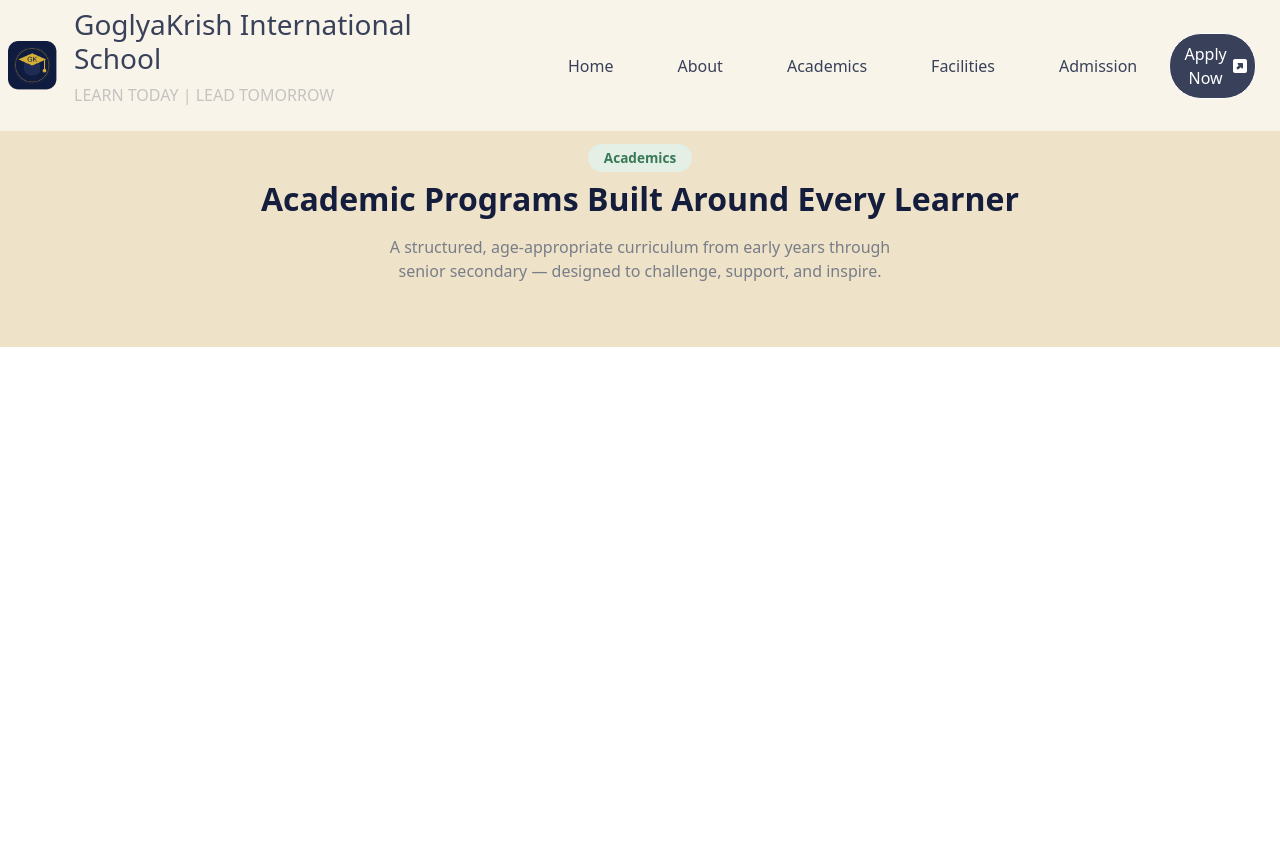
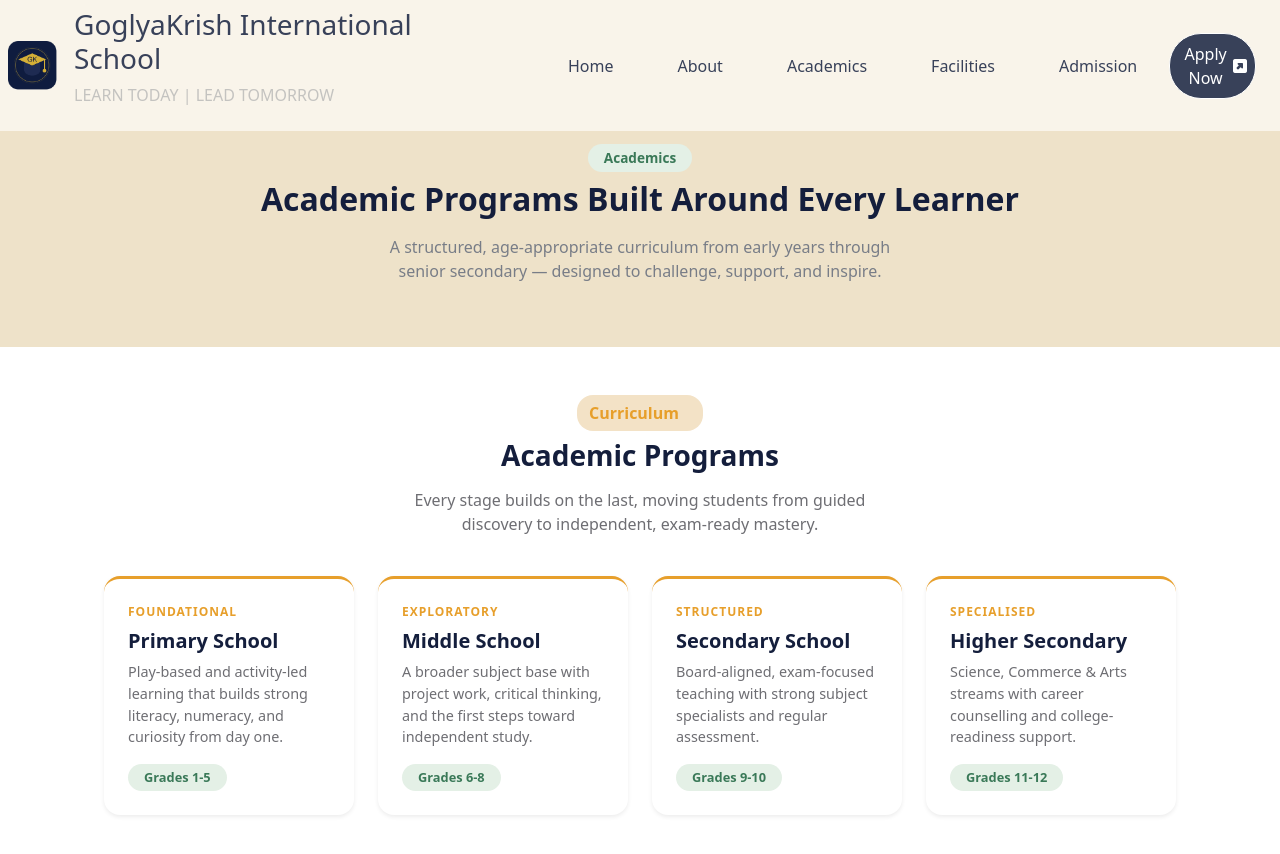
Before and after one commit to anjali-2511/gk-international-school-website, a React (Vite) app in the folder promotional-school-website/: page /academics in a window 1280 px wide. Shown: the top 854 px of the page. Before the commit the page ends 800 px from the top, so only its background shows below. Built offline with nearby package versions, Linux system fonts and the light colour scheme.

Commit message:
Academics Program Section Completed

```diff
--- a/promotional-school-website/Components/Academics/AcademicsPrograms.jsx
+++ b/promotional-school-website/Components/Academics/AcademicsPrograms.jsx
@@ -1,6 +1,42 @@
 function AcademicsPrograms() {
-    return(
+    const programs = [
+        { tag: "FOUNDATIONAL", title: "Primary School", text: "Play-based and activity-led learning that builds strong literacy, numeracy, and curiosity from day one.", grades: "Grades 1-5" },
+        { tag: "EXPLORATORY", title: "Middle School", text: "A broader subject base with project work, critical thinking, and the first steps toward independent study.", grades: "Grades 6-8" },
+        { tag: "STRUCTURED", title: "Secondary School", text: "Board-aligned, exam-focused teaching with strong subject specialists and regular assessment.", grades: "Grades 9-10" },
+        { tag: "SPECIALISED", title: "Higher Secondary", text: "Science, Commerce & Arts streams with career counselling and college-readiness support.", grades: "Grades 11-12" },
+    ];
+    return (
         <>
+            <div className="text-center p-5" style={{ backgroundColor: "rgb(255, 255, 255)" }}>
+                <button className="btn btn-dark fw-bolder border-0 rounded-4 pe-4 mb-2 d-inline-flex align-items-center" style={{ color: "rgb(231, 159, 43)", backgroundColor: "rgb(243, 226, 198)" }}>
+                    Curriculum
+                </button>
+                <h3 className="fw-bold" style={{ color: "rgb(20, 30, 60)" }}>Academic Programs</h3>
+                <p className="pt-2 mx-auto" style={{ color: "rgb(110, 110, 115)", maxWidth: "520px" }}>
+                    Every stage builds on the last, moving students from guided discovery to independent, exam-ready mastery.
+                </p>
+
+                <div className="d-flex flex-wrap gap-4 justify-content-center pt-4">
+                    {programs.map((item, i) => (
+                        <div
+                            key={i}
+                            className="text-start rounded-4 p-4 shadow-sm bg-white"
+                            style={{ width: "250px", borderTop: "3px solid rgb(231, 159, 43)" }}
+                        >
+                            <p className="fw-bold mb-2" style={{ color: "rgb(231, 159, 43)", fontSize: "0.75rem", letterSpacing: "1px" }}>
+                                {item.tag}
+                            </p>
+                            <h5 className="fw-bold" style={{ color: "rgb(20, 30, 60)" }}>{item.title}</h5>
+                            <p style={{ color: "rgb(110, 110, 115)", fontSize: "0.9rem" }}>{item.text}</p>
+                            <span
+                                className="d-inline-block px-3 py-1 rounded-4 fw-bold"
+                                style={{ backgroundColor: "rgb(228, 240, 230)", color: "rgb(58, 121, 88)", fontSize: "0.8rem" }}
+                            >{item.grades}
+                            </span>
+                        </div>
+                    ))}
+                </div>
+            </div>
 
         </>
     )
--- a/promotional-school-website/Pages/Academics.jsx
+++ b/promotional-school-website/Pages/Academics.jsx
@@ -1,9 +1,11 @@
+import AcademicsPrograms from "../Components/Academics/AcademicsPrograms";
 import Programs from "../Components/Academics/Program";
 
 function Academics() {
     return(
         <>
         <Programs/>
+        <AcademicsPrograms/>
         </>
     )
 };
```
